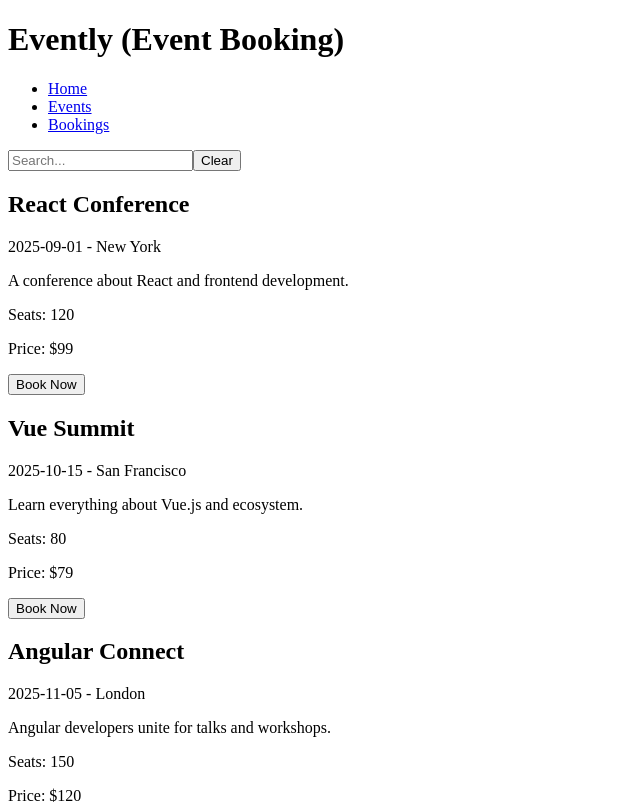
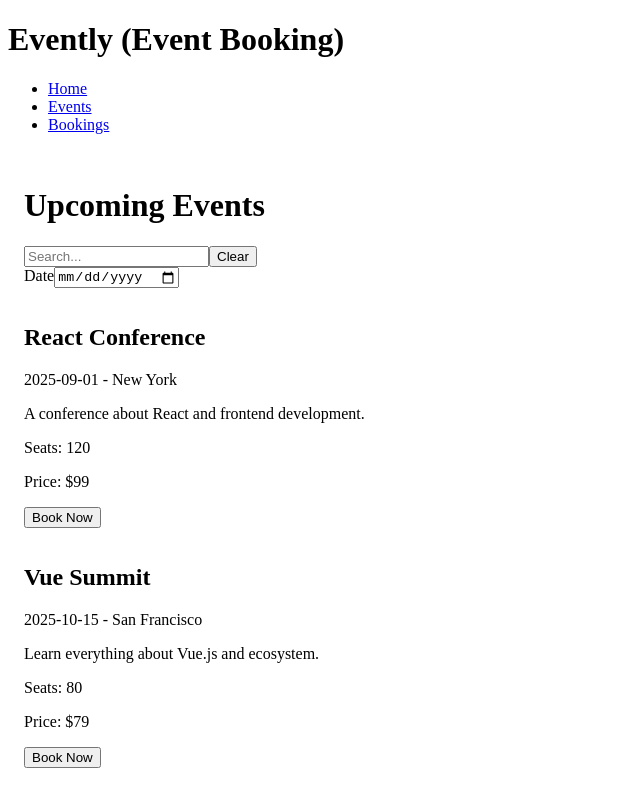
Before and after one commit to PriyeshIllam/ankita-testsubmit, a Next.js app: page / in a window 1280 px wide. Shown: the top 804 px of the page, without its empty margins (0-640 px from the left). Built offline with nearby package versions, Linux system fonts and the light colour scheme.

Commit message:
date filter

```diff
--- a/src/app/page.tsx
+++ b/src/app/page.tsx
@@ -1,7 +1,9 @@
-'use client'
+'use client';
+
 import { useState } from "react";
 import SearchBar from "../components/SearchBar";
 import EventCard from "../components/EventCard";
+import DateFilter from "../components/DateFilter";
 import { Event } from "../utils/types";
 
 const events: Event[] = [
@@ -47,27 +49,50 @@
   }
 ];
 
+export default function HomePage() {
+  const [searchTerm, setSearchTerm] = useState("");
+  const [selectedDate, setSelectedDate] = useState("");
 
-
-export default function HomePage() {
- const handleBookClick = (eventName: string) => {
+  const handleBookClick = (eventName: string) => {
     alert(`You booked: ${eventName}`);
   };
 
-  const [searchTerm, setSearchTerm] = useState("");
-  const [selectedDate, setSelectedDate] = useState("");
-
+  // Filter events based on date and search term
+  const filteredEvents = events.filter((event) => {
+    const matchesDate = selectedDate ? event.date === selectedDate : true;
+    const matchesSearch = searchTerm
+      ? event.name.toLowerCase().includes(searchTerm.toLowerCase())
+      : true;
+    return matchesDate && matchesSearch;
+  });
 
   return (
-    <div >
-      <SearchBar />
-      {events.map((event) => (
+    <div style={{ padding: "1rem" }}>
+      <h1>Upcoming Events</h1>
+
+      {/* Search Bar */}
+      <SearchBar onSearch={(term) => setSearchTerm(term)} />
+
+      {/* Date Filter */}
+      <DateFilter onChange={(date) => setSelectedDate(date)} />
+
+      {/* No events fallback */}
+      {filteredEvents.length === 0 && (
+        <p>
+          No events found for {selectedDate || searchTerm ? `${selectedDate || searchTerm}` : ""}
+        </p>
+      )}
+
+      {/* Events Grid */}
+      <div style={{ display: "grid", gap: "1rem", marginTop: "1rem" }}>
+        {filteredEvents.map((event) => (
           <EventCard
             key={event.id}
             event={event}
             onBookClick={() => handleBookClick(event.name)}
           />
         ))}
+      </div>
     </div>
   );
 }
--- /dev/null
+++ b/src/components/DateFilter/index.tsx
@@ -0,0 +1,29 @@
+import { useState } from "react";
+
+interface DateFilterProps {
+  onChange?: (date: string) => void;
+}
+
+export default function DateFilter({ onChange }: DateFilterProps) {
+  const [date, setDate] = useState("");
+
+  const handleChange = (e: React.ChangeEvent<HTMLInputElement>) => {
+    const selectedDate = e.target.value;
+    setDate(selectedDate);
+    if (onChange) {
+      onChange(selectedDate);
+    }
+  };
+
+  return (
+    <div>
+      <label htmlFor="date-filter">Date</label>
+      <input
+        id="date-filter"
+        type="date"
+        value={date}
+        onChange={handleChange}
+      />
+    </div>
+  );
+}
```
